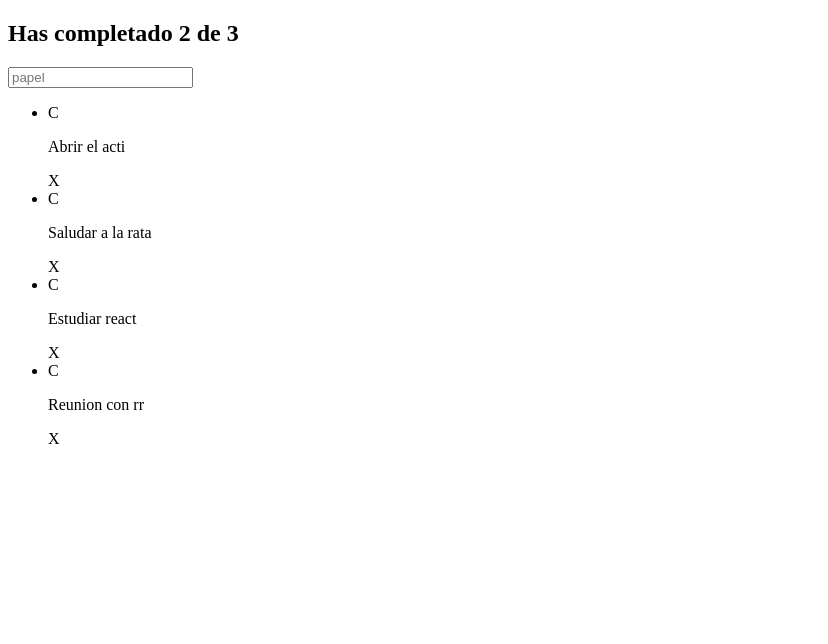
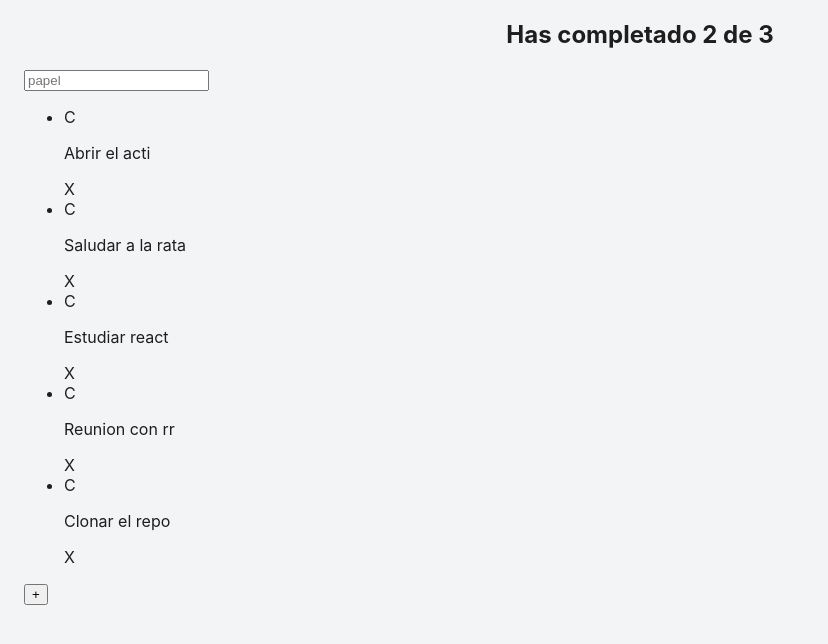
Before and after one commit to BriandaCampoy/LearningReact, a React (Create React App) app: page / in a window 1280 px wide. Shown: the top 644 px of the page, without its empty margins (0-828 px from the left). Built offline with nearby package versions, Linux system fonts and the light colour scheme.

Commit message:
applying css

```diff
--- a/src/App.js
+++ b/src/App.js
@@ -5,7 +5,7 @@ import TodoCounter from './TodoCounter.js';
 import TodoSearch from './TodoSearch';
 import { TodoItem } from './TodoItem';
 import { TodoList } from './TodoList';
-import {CreateTodoButton} from './CreateTodoButton.js';
+import CreateTodoButton from './CreateTodoButton.js';
 
 
 // const url ='https://i.gifer.com/origin/82/821db1c1269c1d2d78abada219a95744.gif'
@@ -13,7 +13,8 @@ const todos =[
   {text:'Abrir el acti',completed:false},
   {text:'Saludar a la rata',completed:false},
   {text:'Estudiar react',completed:false},
-  {text:'Reunion con rr',completed:false}
+  {text:'Reunion con rr',completed:false},
+  {text:'Clonar el repo',completed:false}
 ]
 
 function App(props) {
@@ -24,7 +25,7 @@ function App(props) {
 
       <TodoList>
         {todos.map(todo=>(
-          <TodoItem key={"23"} text={todo.text}/>
+          <TodoItem key={todo.text} text={todo.text}/>
         ))}
       </TodoList>
 
--- a/src/CreateTodoButton.js
+++ b/src/CreateTodoButton.js
@@ -1,7 +1,9 @@
 import React from 'react';
 
 function CreateTodoButton(){
-    <button>+</button>
+    return(
+        <button>+</button>
+    );
 }
 
-export {CreateTodoButton};
+export default CreateTodoButton;
--- /dev/null
+++ b/src/TodoCounter.css
@@ -0,0 +1,4 @@
+.TodoCounter{
+    font-size: 24px;
+    text-align: center;
+}
--- a/src/TodoCounter.js
+++ b/src/TodoCounter.js
@@ -1,8 +1,17 @@
+import { setSelectionRange } from "@testing-library/user-event/dist/utils";
 import React from "react";
+import './TodoCounter.css'
+
+// const estilos = {
+//     color: 'red',
+//     backgroundColor: 'yellow ',
+// };
+// Otra forma de aplicar esto seria
+// <h2 Style={estilos}></h2>
 
 function TodoCounter(){
     return(
-        <h2>Has completado 2 de 3</h2>
+        <h2 className="TodoCounter">Has completado 2 de 3</h2>
     );
 }
 
--- a/src/TodoItem.js
+++ b/src/TodoItem.js
@@ -1,5 +1,5 @@
 import React from "react";
-
+import './TodoItem.css'
 function TodoItem(props){
     return(
         <li>
--- a/src/index.css
+++ b/src/index.css
@@ -5,6 +5,16 @@ body {
     sans-serif;
   -webkit-font-smoothing: antialiased;
   -moz-osx-font-smoothing: grayscale;
+  margin: 0;
+  padding: 0;
+  background: #F2F4F5;
+  color: #1E1E1F;
+}
+
+#root{
+  margin: 0 24px;
+  position: relative;
+  min-height: 100vh;
 }
 
 code {
--- a/src/index.js
+++ b/src/index.js
@@ -1,6 +1,6 @@
 import React from 'react';
 import ReactDOM from 'react-dom';
-// import './index.css';
+import './index.css';
 import App from './App';
 
 
```
Also changed, not shown: src/TodoItem.css (added).
